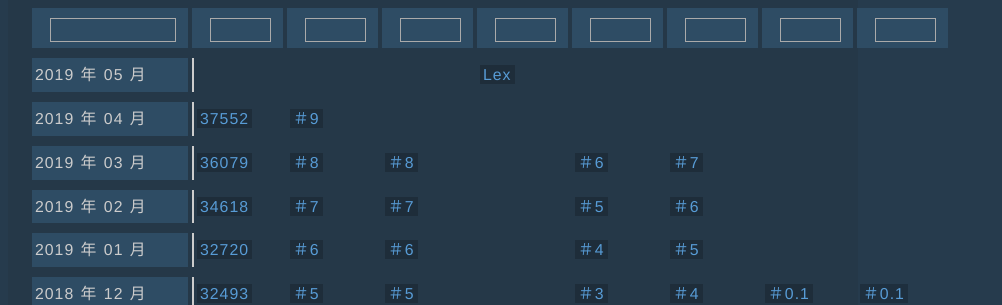
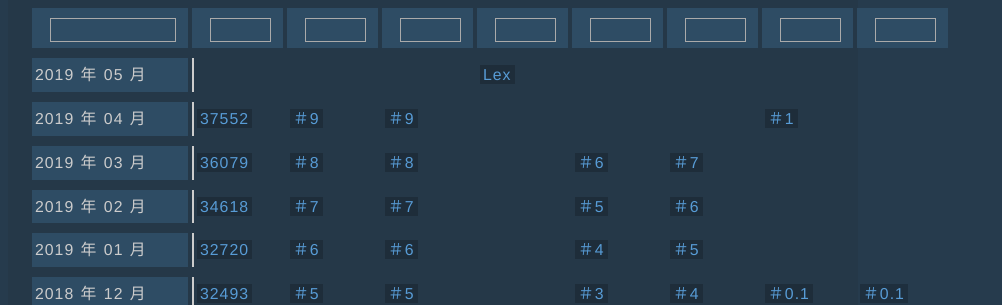
Before and after one commit to LePtC/LePtC.github.io, a Jekyll site: the page bili/index.html, which Jekyll copies as it is, in a window 1280 px wide. Shown: the part 227-532 px from the top of the page, without its empty margins (0-1002 px from the left). Built offline with Jekyll 4.4.1, drawn with Linux system fonts in a browser that asks for light colours; Markdown is read by kramdown in place of the engine named in the settings; comment, search, counter and statistics services are not loaded.

Commit message:
Update index.html

```diff
--- a/bili/index.html
+++ b/bili/index.html
@@ -148,11 +148,11 @@ $(document).ready(function() {
     <a href="/bili/2019/04/">37552</a>
   </td>
   <td><a href="http://www.bilibili.com/video/av51185644">＃9</a></td>
-  <td><!-- <a href="http://www.bilibili.com/video/av49703378">＃9</a> --></td>
+  <td><a href="http://www.bilibili.com/video/av52172584/">＃9</a></td>
   <td></td>
   <td><!-- <a href="http://www.bilibili.com/video/av50961762">＃7</a> --></td>
   <td><!-- <a href="http://www.bilibili.com/video/av51220114">＃8</a> --></td>
-  <td></td>
+  <td><a href="http://www.bilibili.com/video/av52746648/">＃1</a></td>
   <td></td>
 </tr>
 
```
